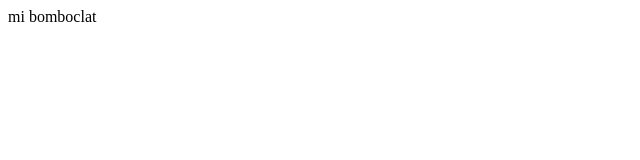
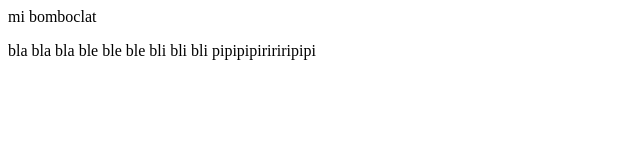
Before and after one commit to oscarpinedo1616/LP_bmw, a plain HTML site: page index.html in a window 1280 px wide. Shown: the whole page, without its empty margins (0-640 px from the left). Drawn offline with Linux system fonts and the light colour scheme.

Commit message:
update index.html
he hecho cosas

```diff
--- a/index.html
+++ b/index.html
@@ -1 +1,3 @@
 <p> mi bomboclat<p>
+    bla bla bla ble ble ble bli bli bli
+    pipipipiririripipi
```
